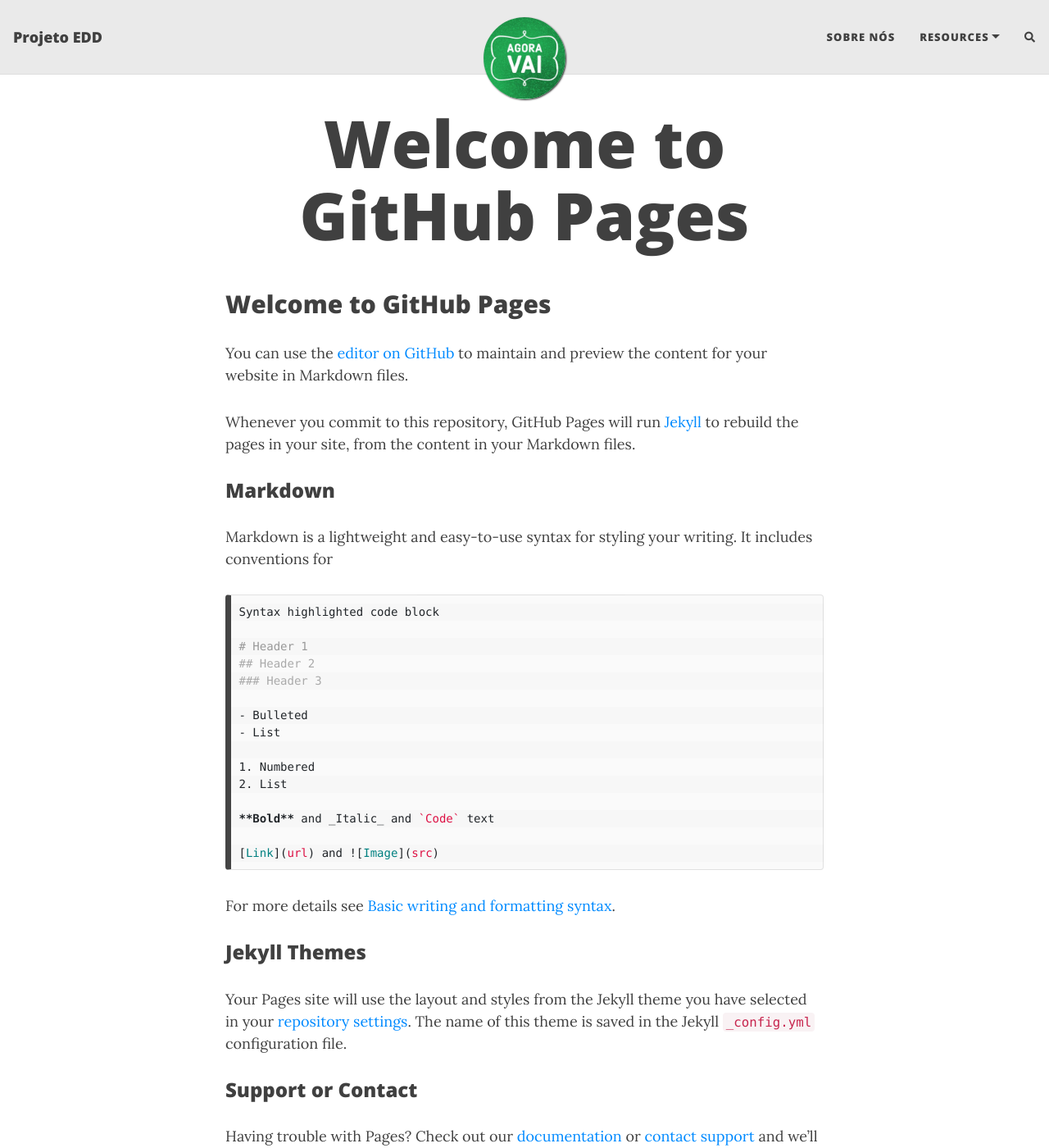
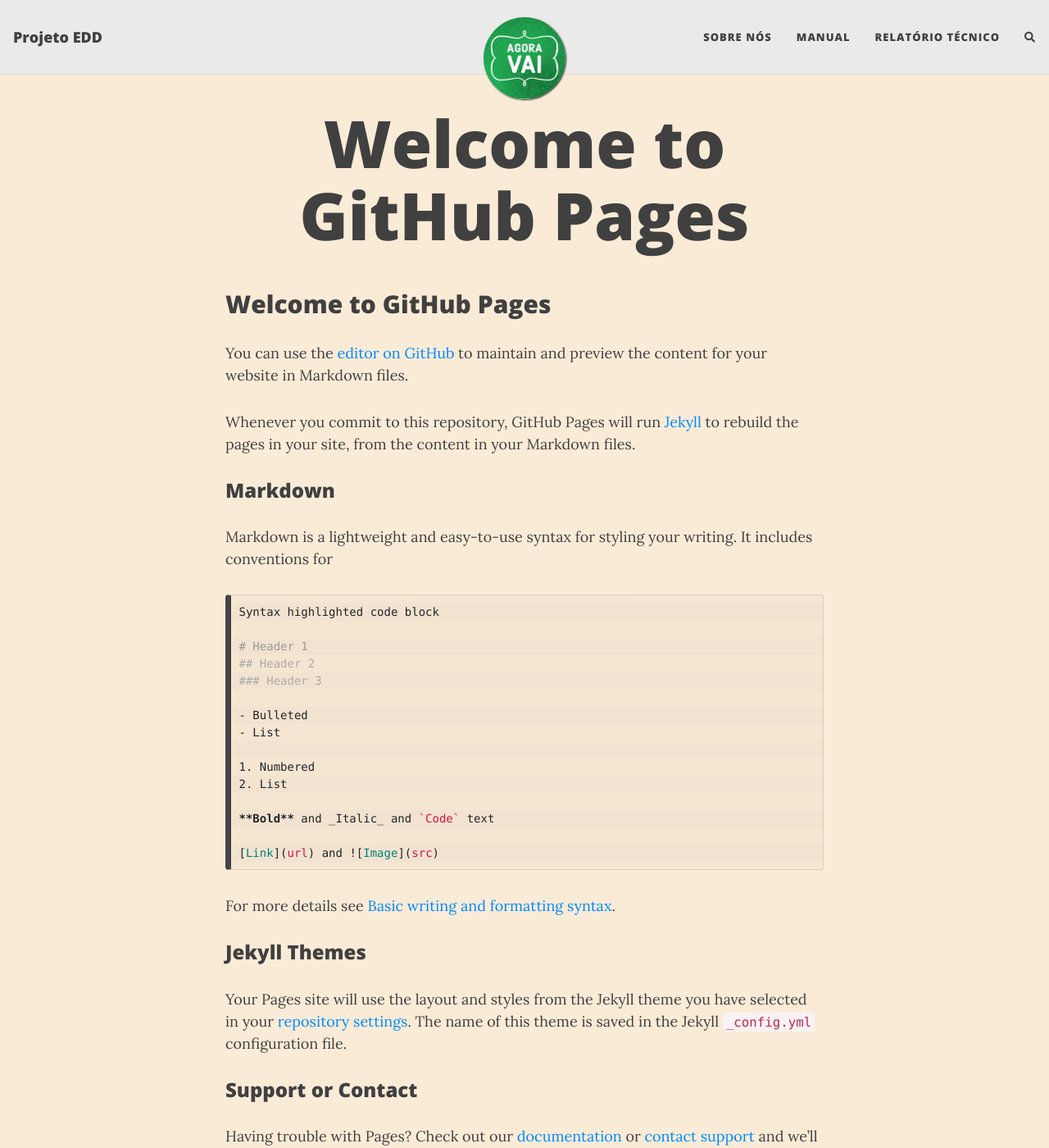
Before and after one commit to AgoraVaiUFS/APP-Vida-Saudavel, a Jekyll site: the page built from index.md, in a window 1280 px wide and 1400 px high. Shown: the whole window at 82% size. Built offline with Jekyll 4.4.1, drawn with Linux system fonts in a browser that asks for light colours; nearby versions of some CDN libraries; our own code applies the rules of GitHub Pages for plain Markdown files; the list of posts is cut into pages by our own code; comment, search, counter and statistics services are not loaded.

Commit message:
Update _config.yml

```diff
--- a/_config.yml
+++ b/_config.yml
@@ -15,9 +15,11 @@
 
 navbar-links:
   Sobre nós: "aboutme"
-  Resources:
-    - Beautiful Jekyll: "https://beautifuljekyll.com"
-    - Learn markdown: "https://www.markdowntutorial.com/"
+  Manual: "manual"
+  Relatório Técnico: "relatorio"
+  #Resources:
+    #- Beautiful Jekyll: "https://beautifuljekyll.com"
+    #- Learn markdown: "https://www.markdowntutorial.com/"
   #Author's home: "https://deanattali.com"
 
 # --- Logo --- #
@@ -103,7 +105,7 @@
 navbar-col: "#EAEAEA"
 navbar-text-col: "#404040"
 navbar-border-col: "#DDDDDD"
-page-col: "#FFFFFF"
+page-col: "#FAEBD7" #"#FFFFFF"
 text-col: "#404040"
 link-col: "#008AFF"
 hover-col: "#0085A1"
```
